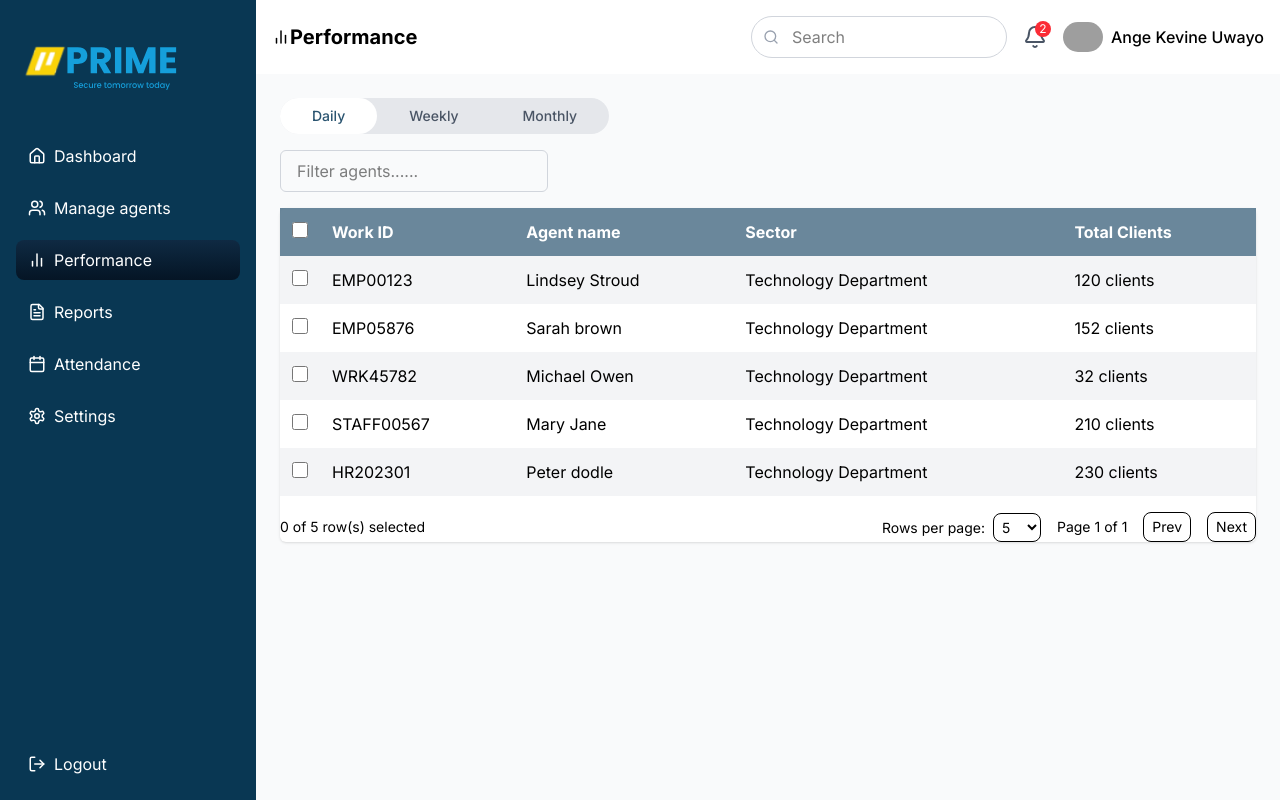
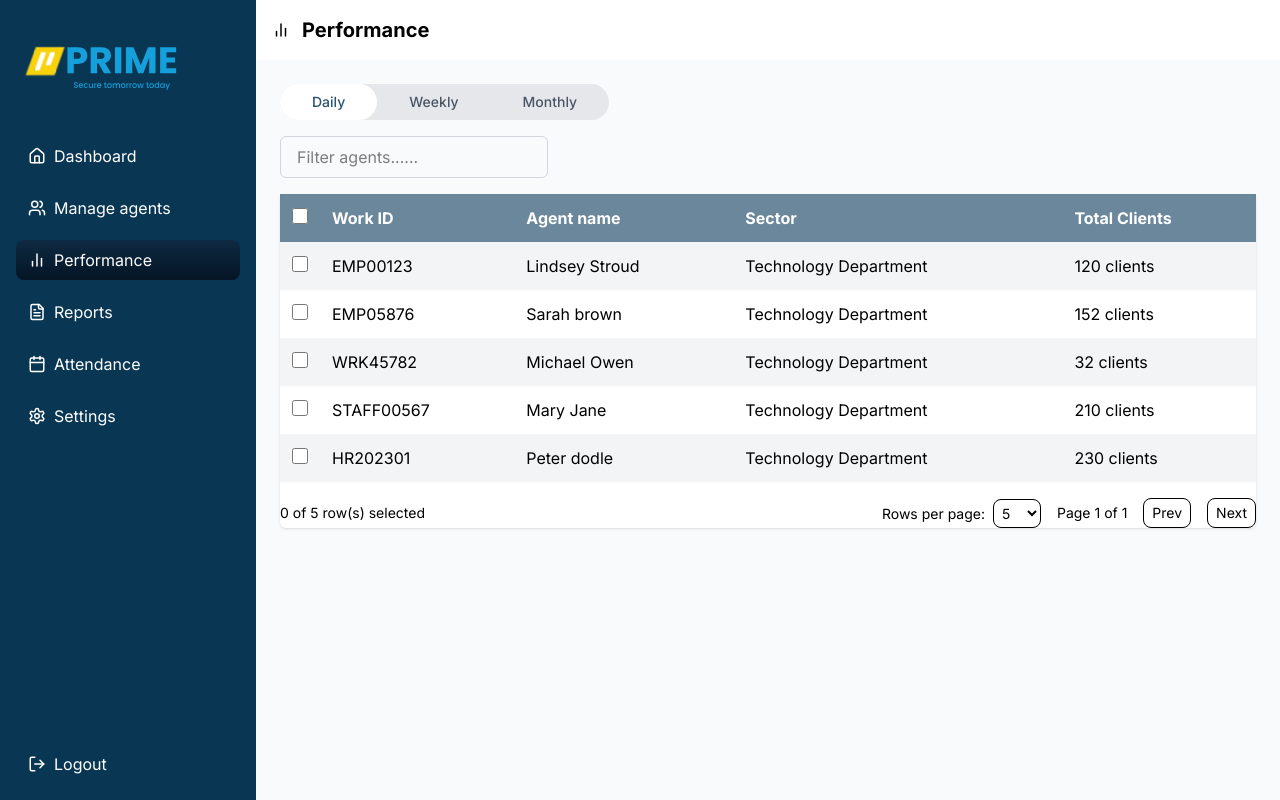
Before and after one commit to ChristianIsingizwe/prime_frontend, a Next.js app: page /performance in a window 1280 px wide. Built offline with nearby package versions, Linux system fonts and the light colour scheme; grey boxes are pictures that could not be loaded.

Commit message:
Dealing with the CORS error

```diff
--- a/src/app/(dashboard)/agents/page.tsx
+++ b/src/app/(dashboard)/agents/page.tsx
@@ -140,7 +140,7 @@ export default function AgentsPage() {
   };
 
   const handleEdit = (agent: Agent) => {
-    // Implement edit functionality
+    // I will implement edit functionality later
     console.log("Edit agent:", agent);
   };
 
--- a/src/app/(dashboard)/performance/page.tsx
+++ b/src/app/(dashboard)/performance/page.tsx
@@ -103,33 +103,8 @@ export default function PerformancePage() {
         <div className="flex items-center gap-2">
           <div className="text-[#000000] font-bold text-xl flex items-center">
             <BarChart2 size={18} />
+            <i className="ml-3"></i>
             Performance
-          </div>
-        </div>
-        <div className="flex items-center gap-4">
-          <div className="relative">
-            <Search className="absolute left-3 top-1/2 transform -translate-y-1/2 text-gray-400 h-4 w-4" />
-            <input
-              type="text"
-              placeholder="Search"
-              className="pl-10 pr-4 py-2 rounded-full border border-gray-300 focus:outline-none focus:ring-2 focus:ring-[#2A5470] focus:border-transparent w-64"
-            />
-          </div>
-          <div className="relative">
-            <Bell className="h-6 w-6 text-gray-600" />
-            <span className="absolute -top-1 -right-1 bg-red-500 text-white text-xs rounded-full h-4 w-4 flex items-center justify-center">
-              2
-            </span>
-          </div>
-          <div className="flex items-center gap-2">
-            <Image
-              src="/placeholder.svg?height=40&width=40"
-              alt="User profile"
-              width={40}
-              height={40}
-              className="rounded-full"
-            />
-            <span className="font-medium">Ange Kevine Uwayo</span>
           </div>
         </div>
       </header>
--- a/src/app/components/ui/dashboard-header.tsx
+++ b/src/app/components/ui/dashboard-header.tsx
@@ -3,13 +3,14 @@
 import { BellIcon, SearchIcon } from "lucide-react";
 import Image from "next/image";
 import Link from "next/link";
-import { useState } from "react";
+import { useState, ReactNode } from "react";
 import { cn } from "../../lib/utils";
 import { Input } from "./input";
 
-interface DashboardHeaderProps {
+export interface DashboardHeaderProps {
   title: string;
-  icon?: React.ReactNode;
+  subtitle?: string;
+  icon?: ReactNode;
   userName?: string;
   userAvatar?: string;
   onSearchChange?: (value: string) => void;
@@ -17,6 +18,7 @@ interface DashboardHeaderProps {
 
 export function DashboardHeader({
   title,
+  subtitle,
   icon,
   userName = "User",
   userAvatar = "/placeholder.svg?height=40&width=40",
@@ -32,8 +34,9 @@ export function DashboardHeader({
     <header className="bg-white p-4 shadow-sm flex flex-wrap justify-between items-center">
       <div className="flex items-center gap-2">
         {icon}
-        <h1 className="text-xl font-bold">{title}</h1>
+        <h1 className="text-2xl font-semibold tracking-tight">{title}</h1>
       </div>
+      {subtitle && <p className="text-sm text-muted-foreground">{subtitle}</p>}
 
       {/* Search bar - hidden on mobile unless expanded */}
       <div
--- /dev/null
+++ b/src/app/lib/api/reports.ts
@@ -0,0 +1,47 @@
+import apiClient from "../apiClient";
+import { toast } from "react-hot-toast";
+
+export type ReportPeriod = "DAILY" | "WEEKLY" | "MONTHLY";
+
+export interface DailyClientsCount {
+  [key: string]: number;
+}
+
+export interface DailySectors {
+  [key: string]: string[];
+}
+
+export interface WorkStatus {
+  [key: string]: string;
+}
+
+export interface AgentReport {
+  agentId: string;
+  agentName: string;
+  workId: string;
+  totalClientsEngaged: number;
+  sectorsWorkedIn: string[];
+  daysWorked: number;
+  dailyComment: string;
+  dailyClientsCount: DailyClientsCount;
+  dailySectors: DailySectors;
+  workStatus: WorkStatus;
+}
+
+export interface ReportsResponse {
+  agentReports: AgentReport[];
+}
+
+export const getReports = async (
+  period: ReportPeriod
+): Promise<AgentReport[]> => {
+  try {
+    const response = await apiClient.get<ReportsResponse>("/manager/reports", {
+      params: { period },
+    });
+    return response.data.agentReports;
+  } catch (error) {
+    toast.error("Failed to fetch reports");
+    throw error;
+  }
+};
--- /dev/null
+++ b/src/app/stores/reportStore.ts
@@ -0,0 +1,22 @@
+import { create } from "zustand";
+import { devtools } from "zustand/middleware";
+import { AgentReport, ReportPeriod } from "../lib/api/reports";
+
+interface ReportState {
+  reports: AgentReport[];
+  period: ReportPeriod;
+  setReports: (reports: AgentReport[]) => void;
+  setPeriod: (period: ReportPeriod) => void;
+}
+
+export const useReportStore = create<ReportState>()(
+  devtools(
+    (set) => ({
+      reports: [],
+      period: "DAILY",
+      setReports: (reports) => set({ reports }),
+      setPeriod: (period) => set({ period }),
+    }),
+    { name: "report-store" }
+  )
+);
```
